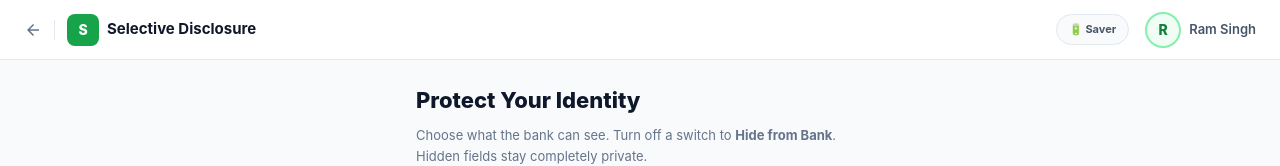
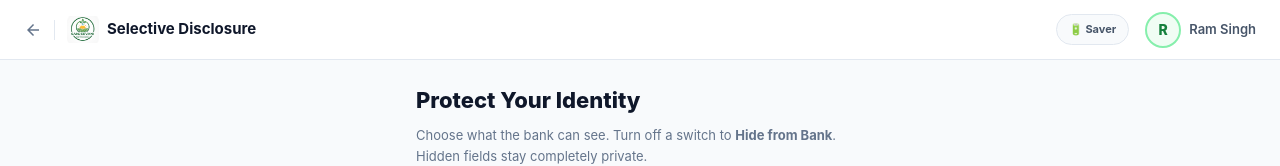
Before and after one commit to Gurleen12star/SANJEEVANI, a React (Vite) app in the folder frontend/: page /farmer/disclose in a window 1280 px wide. Shown: the top 166 px of the page. Built offline with nearby package versions, Linux system fonts and the light colour scheme.

Commit message:
ux: add custom sanjeevani logo to navigation bar

```diff
--- a/frontend/src/farmer/FarmerDashboard.jsx
+++ b/frontend/src/farmer/FarmerDashboard.jsx
@@ -13,9 +13,7 @@
         </button>
         <div style={{ width: 1, height: 20, background: '#e2e8f0' }}></div>
         <div style={{ display: 'flex', alignItems: 'center', gap: '8px' }}>
-          <div style={{ width: 32, height: 32, background: '#16a34a', borderRadius: '8px', display: 'flex', alignItems: 'center', justifyContent: 'center' }}>
-            <span style={{ color: '#fff', fontWeight: 800, fontSize: '14px' }}>S</span>
-          </div>
+          <img src="/logo.png" alt="Sanjeevani Logo" style={{ width: 32, height: 32, objectFit: 'contain', borderRadius: '8px' }} />
           <span style={{ fontWeight: 700, fontSize: '15px', color: '#0f172a' }}>{title || 'SANJEEVANI'}</span>
         </div>
       </div>
```
Also changed, not shown: frontend/public/logo.png (added).
